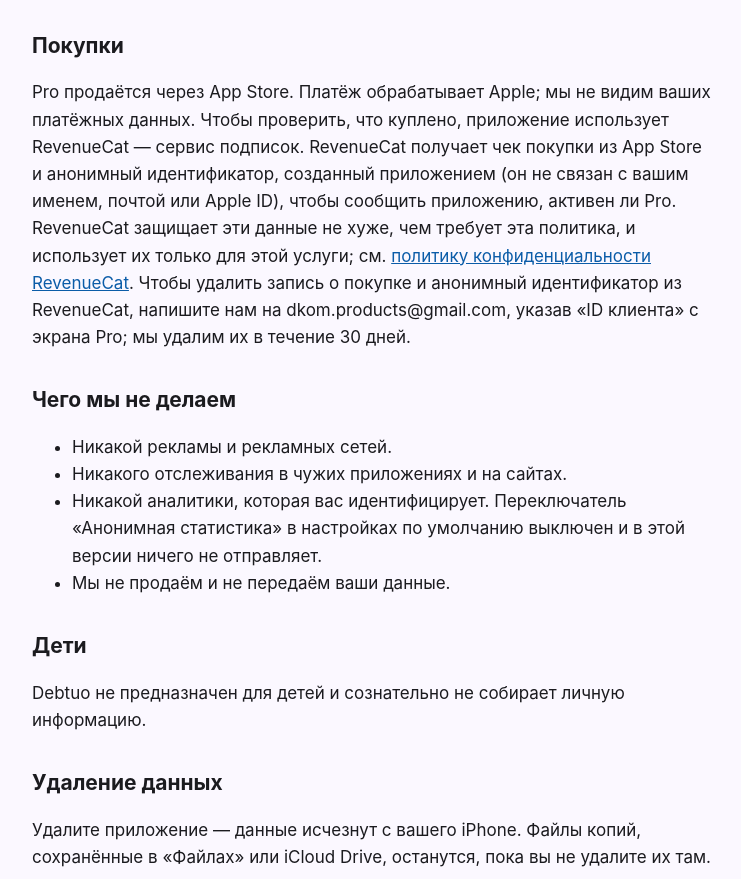
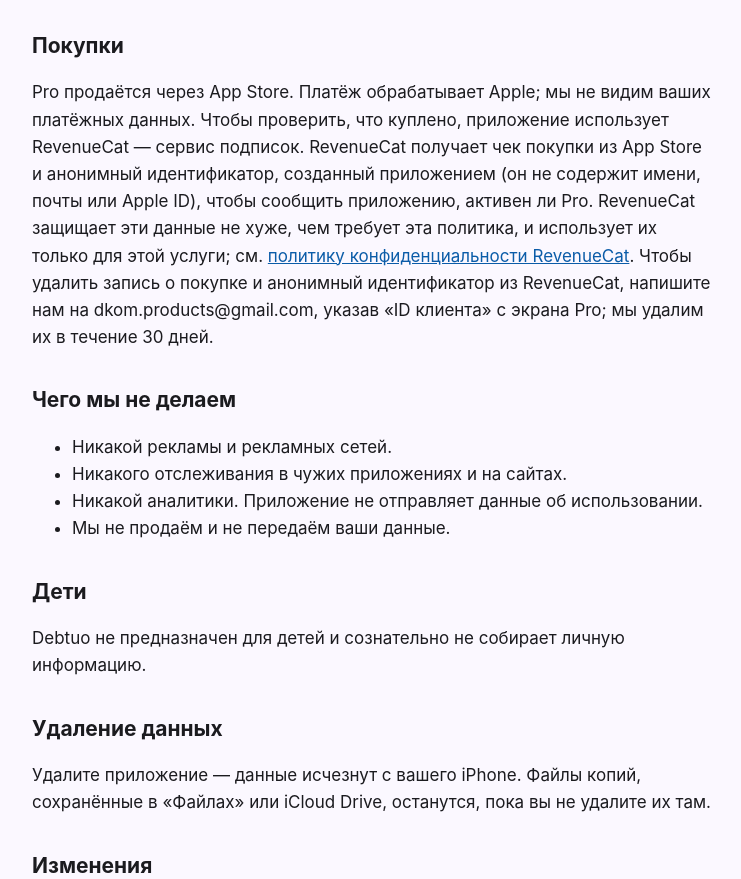
Before and after one commit to komdil/debtuo-site, a plain HTML site: page ru/privacy.html in a window 1280 px wide. Shown: the part 1098-1977 px from the top of the page, without its empty margins (268-1009 px from the left). Drawn offline with Linux system fonts and the light colour scheme.

Commit message:
Privacy policy: no statistics switch any more; identifier wording

```diff
--- a/ru/privacy.html
+++ b/ru/privacy.html
@@ -29,13 +29,13 @@
 <p>Резервные копии — это файлы, которые создаёте вы или ежедневная автокопия; они лежат в папке приложения на вашем iPhone, видимой в приложении «Файлы». Если вы отправите файл копии или включите копии в iCloud (функция Pro), файл попадёт туда, куда вы его отправили, или в ваш iCloud Drive на условиях Apple. По умолчанию копии шифруются ключом, встроенным в приложение: это скрывает их от случайного просмотра, но не защищает от того, у кого есть и файл, и приложение.</p>
 
 <h2>Покупки</h2>
-<p>Pro продаётся через App Store. Платёж обрабатывает Apple; мы не видим ваших платёжных данных. Чтобы проверить, что куплено, приложение использует RevenueCat — сервис подписок. RevenueCat получает чек покупки из App Store и анонимный идентификатор, созданный приложением (он не связан с вашим именем, почтой или Apple ID), чтобы сообщить приложению, активен ли Pro. RevenueCat защищает эти данные не хуже, чем требует эта политика, и использует их только для этой услуги; см. <a href="https://www.revenuecat.com/privacy">политику конфиденциальности RevenueCat</a>. Чтобы удалить запись о покупке и анонимный идентификатор из RevenueCat, напишите нам на dkom.products@gmail.com, указав «ID клиента» с экрана Pro; мы удалим их в течение 30 дней.</p>
+<p>Pro продаётся через App Store. Платёж обрабатывает Apple; мы не видим ваших платёжных данных. Чтобы проверить, что куплено, приложение использует RevenueCat — сервис подписок. RevenueCat получает чек покупки из App Store и анонимный идентификатор, созданный приложением (он не содержит имени, почты или Apple ID), чтобы сообщить приложению, активен ли Pro. RevenueCat защищает эти данные не хуже, чем требует эта политика, и использует их только для этой услуги; см. <a href="https://www.revenuecat.com/privacy">политику конфиденциальности RevenueCat</a>. Чтобы удалить запись о покупке и анонимный идентификатор из RevenueCat, напишите нам на dkom.products@gmail.com, указав «ID клиента» с экрана Pro; мы удалим их в течение 30 дней.</p>
 
 <h2>Чего мы не делаем</h2>
 <ul>
 <li>Никакой рекламы и рекламных сетей.</li>
 <li>Никакого отслеживания в чужих приложениях и на сайтах.</li>
-<li>Никакой аналитики, которая вас идентифицирует. Переключатель «Анонимная статистика» в настройках по умолчанию выключен и в этой версии ничего не отправляет.</li>
+<li>Никакой аналитики. Приложение не отправляет данные об использовании.</li>
 <li>Мы не продаём и не передаём ваши данные.</li>
 </ul>
 
```
Also changed, not shown: privacy.html (+2 -2 lines).
